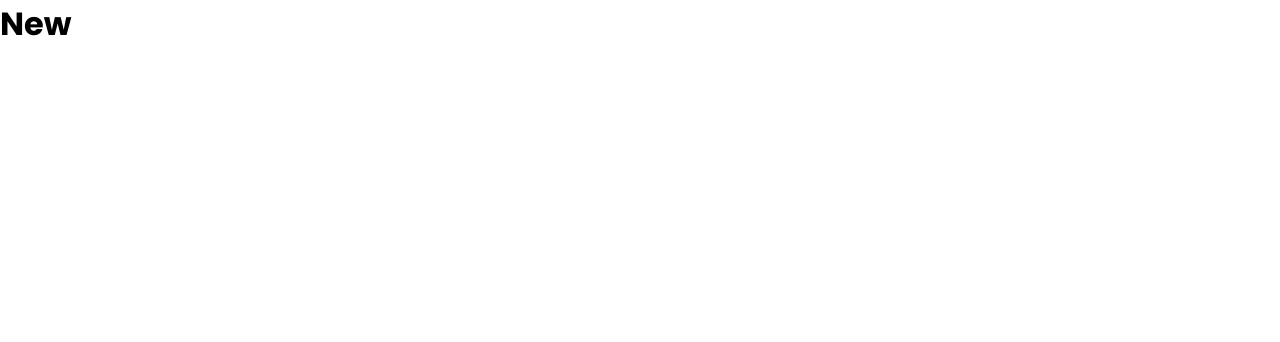
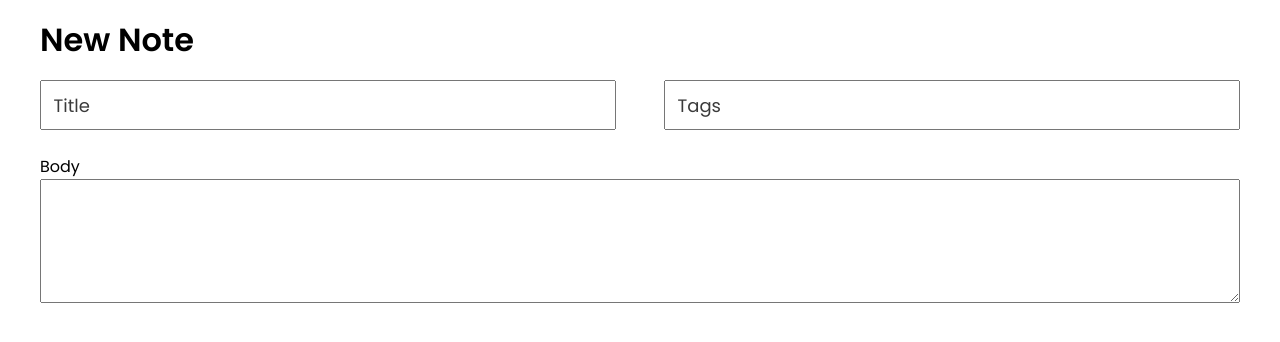
Before and after one commit to yashwanth-git/notes-app, a React (Vite) app: page /new in a window 1280 px wide. Shown: the top 342 px of the page. Built offline with nearby package versions, Linux system fonts and the light colour scheme.

Commit message:
wip form

```diff
--- a/src/App.tsx
+++ b/src/App.tsx
@@ -1,5 +1,6 @@
 import { Routes, Route, Navigate } from "react-router-dom";
 import GlobalStyle from "./GlobalStyle";
+import { NewNote } from "./NewNote";
 
 const App = () => {
   return (
@@ -7,7 +8,7 @@ const App = () => {
       <GlobalStyle />
       <Routes>
         <Route path="/" element={<h1>Hi</h1>} />
-        <Route path="/new" element={<h1>New</h1>} />
+        <Route path="/new" element={<NewNote/>} />
         <Route path="/:id">
           <Route index element={<h1>Show</h1>} />
           <Route path="edit" element={<h1>Edit</h1>} />
--- a/src/GlobalStyle.tsx
+++ b/src/GlobalStyle.tsx
@@ -6,8 +6,19 @@ const GlobalStyle = createGlobalStyle`
         padding:0;
         margin:0;
     }
+    html{
+        &::-webkit-scrollbar{
+            width:0.5rem;
+        }
+        &::-webkit-scrollbar-thumb{
+            background-color:darkgray;
+        }
+    }
     body{
         font-family:'Poppins',sans-serif;
+    }
+    .container{
+        padding: 0 2.5em;
     }
 `;
 
--- /dev/null
+++ b/src/NewNote.tsx
@@ -0,0 +1,21 @@
+import styled from "styled-components";
+import { NoteForm } from "./NoteForm";
+
+export const NewNote = () => {
+  return (
+    <div className="container">
+      <StyledNewNote>
+        <h1>New Note</h1>
+        <NoteForm />
+      </StyledNewNote>
+    </div>
+  );
+};
+
+const StyledNewNote = styled.div`
+  h1 {
+    font-size: 2rem;
+    margin: 0.5em 0;
+    font-weight: 600;
+  }
+`;
--- /dev/null
+++ b/src/NoteForm.tsx
@@ -0,0 +1,67 @@
+import styled from "styled-components";
+export const NoteForm = () => {
+  return (
+    <StyledForm>
+      <Group>
+        <Input>
+          <input type="text" id="title" placeholder=" " required />
+          <label htmlFor="title">Title </label>
+        </Input>
+        <Input>
+          <input type="text" id="tags" placeholder=" " required />
+          <label htmlFor="tags">Tags</label>
+        </Input>
+      </Group>
+      <TextArea>
+        <label>Body</label>
+        <textarea id="body" rows={5} required />
+      </TextArea>
+    </StyledForm>
+  );
+};
+
+const StyledForm = styled.form``;
+const Group = styled.div`
+  display: flex;
+  flex-direction: row;
+  gap: 3rem;
+`;
+const Input = styled.div`
+  position: relative;
+  width: 50%;
+  input {
+    width: 100%;
+    padding: 0.875em 0.75em;
+    font-size: 1rem;
+  }
+  input:focus {
+    outline-color: #0560ff;
+  }
+  input:focus + label,
+  input:not(:placeholder-shown) {
+    top: -0.75em;
+    background: #ffffff;
+    font-size: 1rem;
+    color: #0458e9;
+  }
+  label {
+    position: absolute;
+    left: 0.75em;
+    top: 0.65em;
+    font-size: 1.125rem;
+    color: #3b3b3b;
+    background: #ffffff;
+    transition: all ease-in-out 200ms;
+  }
+`;
+const TextArea = styled.div`
+    margin-top:1.5em;
+    label{
+        display:block;
+    }
+    textarea{
+        width:100%;
+        padding:1em;
+        font-size:1rem;
+    }
+`;
```
